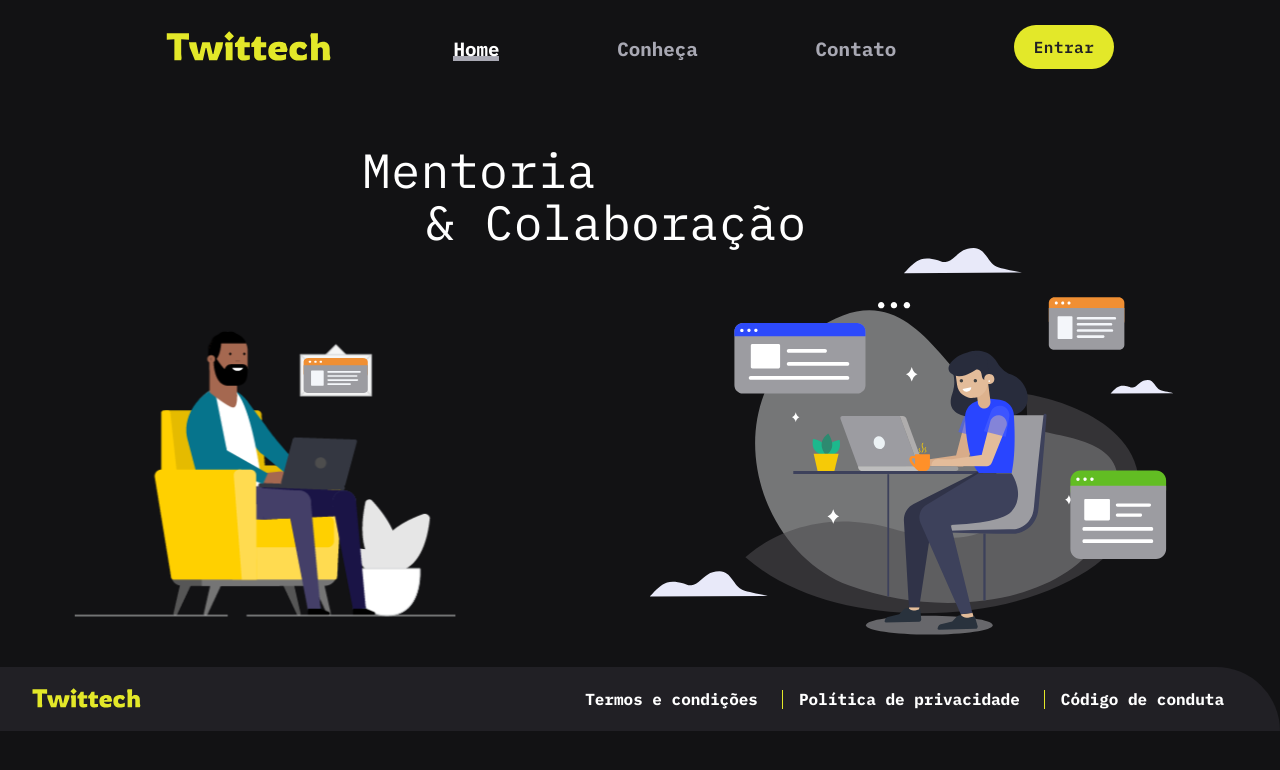
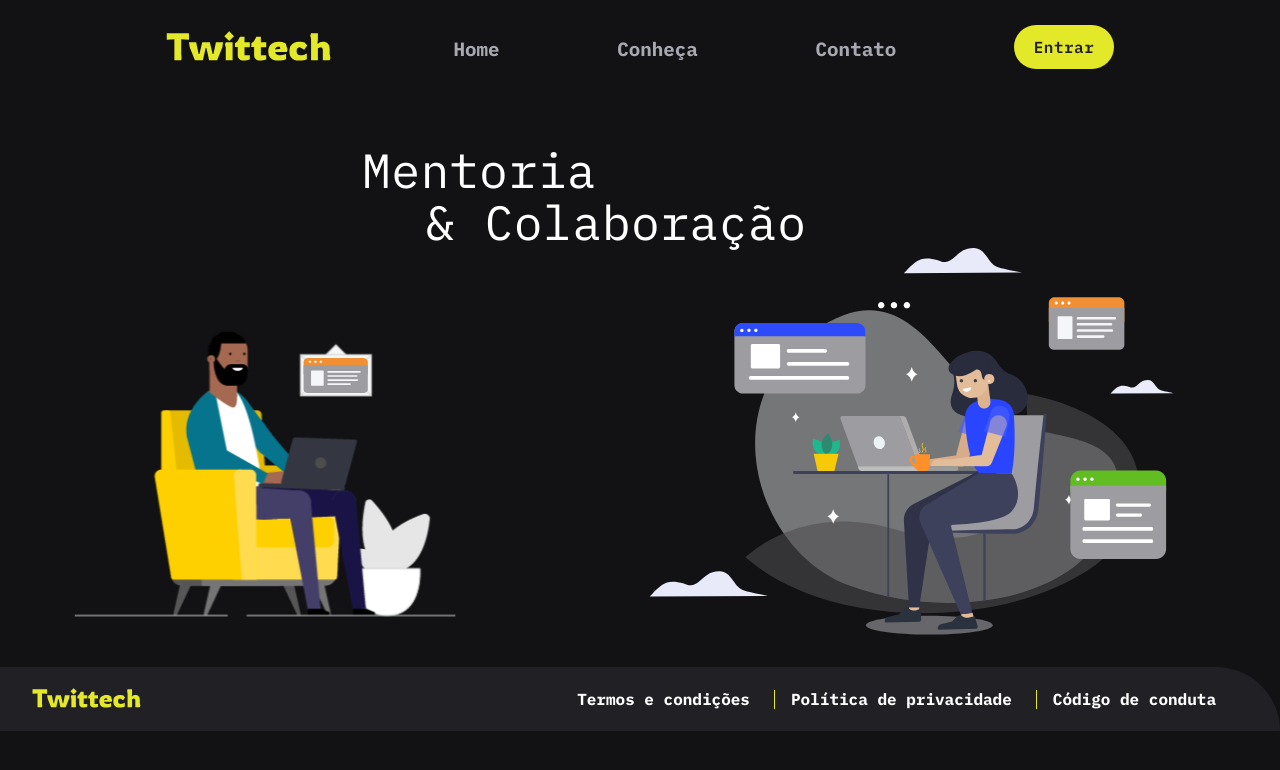
Before and after one commit to alinecbsr/twittech-front, a React (Create React App) app: page / in a window 1280 px wide. Shown: the top 770 px of the page. Built offline with nearby package versions, Linux system fonts and the light colour scheme.

Commit message:
Implemented routes and adjustment in style

```diff
--- a/src/assets/styles/GlobalStayles.js
+++ b/src/assets/styles/GlobalStayles.js
@@ -27,6 +27,10 @@ const GlobalStyles = createGlobalStyle`
   *::after {
     box-sizing: border-box;
   }
+
+  a {
+  text-decoration: none;
+  }
 `;
 
 export default GlobalStyles;
--- a/src/assets/styles/components/header.js
+++ b/src/assets/styles/components/header.js
@@ -118,7 +118,6 @@ export const ListItemLogin = styled(ListItem)`
 
 export const ListLink = styled.a`
   text-decoration: none;
-
   font-size: 1.2rem;
   cursor: pointer;
   color: ${colors.neutralLight};
--- a/src/components/Footer.js
+++ b/src/components/Footer.js
@@ -1,4 +1,5 @@
-import React from 'react';
+import React from "react";
+import { Link } from "react-router-dom";
 import logo from "../assets/images/logo.svg";
 
 import {
@@ -8,7 +9,7 @@ import {
   MenuList,
   MenuItem,
   MenuItemLink,
-} from '../assets/styles/components/footer';
+} from "../assets/styles/components/footer";
 
 export default function Footer() {
   return (
@@ -21,13 +22,19 @@ export default function Footer() {
       <Details>
         <MenuList>
           <MenuItem>
+            <Link to="/terms">
               <MenuItemLink>Termos e condições </MenuItemLink>
+            </Link>
           </MenuItem>
           <MenuItem>
+            <Link to="/privacy">
               <MenuItemLink>Política de privacidade</MenuItemLink>
+            </Link>
           </MenuItem>
           <MenuItem>
+            <Link to="/conduct">
               <MenuItemLink>Código de conduta</MenuItemLink>
+            </Link>
           </MenuItem>
         </MenuList>
       </Details>
--- a/src/components/Header.js
+++ b/src/components/Header.js
@@ -1,6 +1,7 @@
-import React, { useState, useEffect } from 'react';
-import logo from '../assets/images/logo.svg';
-import { Btn } from '../assets/styles/typography';
+import React, { useState } from "react";
+import { Link } from "react-router-dom";
+import logo from "../assets/images/logo.svg";
+import { Btn } from "../assets/styles/typography";
 import {
   HeaderStyle,
   Container,
@@ -16,40 +17,49 @@ import {
   ToggleOne,
   ToggleTwo,
   ToggleThree,
-} from '../assets/styles/components/header';
+} from "../assets/styles/components/header";
 
 export default function Header() {
   const [menuVisibility, setMenuVisibility] = useState(false);
-  const [activeSection, setActiveSection] = useState('#home');
-  const [scroll, setScroll] = useState(window.scrollY);
-
-  useEffect(() => {
-    window.addEventListener('scroll', () => {
-      setScroll(window.scrollY);
-      const observer = new IntersectionObserver(entries => {
-        entries.forEach(entry => {
-          const id = entry.target.getAttribute('id');
-          if (entry.isIntersecting && entry.intersectionRatio > 0.3) {
-            setActiveSection(`#${id}`);
-          }
-        });
-      });
-      document
-        .querySelectorAll('section[id]')
-        .forEach(section => observer.observe(section));
-    });
-  }, []);
 
   return (
-    <HeaderStyle scroll={scroll}>
+    <HeaderStyle>
       <Container>
-        <LogoLink
-          href="#"
-          target="_blank"
-          rel="noopener noreferrer"
-        >
+        <LogoLink>
           <Logo src={logo} alt="Twittech logo" />
         </LogoLink>
+
+        <Nav menuVisibility={menuVisibility}>
+          <NavList menuVisibility={menuVisibility}>
+            <ListItem>
+              <ListLink onClick={() => setMenuVisibility(false)}>Home</ListLink>
+            </ListItem>
+            <ListItem>
+              <Link to="/about">
+                <ListLink onClick={() => setMenuVisibility(false)}>
+                  Conheça
+                </ListLink>
+              </Link>
+            </ListItem>
+            <ListItem>
+              <Link to="/contact">
+                <ListLink onClick={() => setMenuVisibility(false)}>
+                  Contato
+                </ListLink>
+              </Link>
+            </ListItem>
+            <ListItemLogin>
+              <Link to="/login">
+                <ListLinkLogin onClick={() => setMenuVisibility(false)}>
+                  Entrar
+                </ListLinkLogin>
+              </Link>
+            </ListItemLogin>
+          </NavList>
+        </Nav>
+        <Link to="/login">
+          <Btn>Entrar</Btn>
+        </Link>
         <MenuToggle
           rule="button"
           aria-label="Abrir menu"
@@ -59,47 +69,6 @@ export default function Header() {
           <ToggleTwo menuVisibility={menuVisibility} />
           <ToggleThree menuVisibility={menuVisibility} />
         </MenuToggle>
-        <Nav menuVisibility={menuVisibility}>
-          <NavList menuVisibility={menuVisibility}>
-            <ListItem>
-              <ListLink
-                href="#home"
-                activeSection={activeSection}
-                onClick={() => setMenuVisibility(false)}
-              >
-                Home
-              </ListLink>
-            </ListItem>
-            <ListItem>
-              <ListLink
-                href="#about"
-                activeSection={activeSection}
-                onClick={() => setMenuVisibility(false)}
-              >
-                Conheça
-              </ListLink>
-            </ListItem>
-            <ListItem>
-              <ListLink
-                href="#contact"
-                activeSection={activeSection}
-                onClick={() => setMenuVisibility(false)}
-              >
-                Contato
-              </ListLink>
-            </ListItem>
-            <ListItemLogin>
-              <ListLinkLogin
-                href="#login"
-                activeSection={activeSection}
-                onClick={() => setMenuVisibility(false)}
-              >
-                Entrar
-              </ListLinkLogin>
-            </ListItemLogin>
-          </NavList>
-        </Nav>
-        <Btn>Entrar</Btn>
       </Container>
     </HeaderStyle>
   );
--- /dev/null
+++ b/src/pages/Conduct.js
@@ -0,0 +1,9 @@
+import React from 'react';
+
+function Conduct() {
+  return (
+    <h1>Page Conduct</h1>
+  )
+}
+
+export default Conduct;
--- /dev/null
+++ b/src/pages/Privacy.js
@@ -0,0 +1,9 @@
+import React from 'react';
+
+function Privacy() {
+  return (
+    <h1>Page Privacy</h1>
+  )
+}
+
+export default Privacy;
--- /dev/null
+++ b/src/pages/Terms.js
@@ -0,0 +1,9 @@
+import React from 'react';
+
+function Terms() {
+  return (
+    <h1>Page Terms</h1>
+  )
+}
+
+export default Terms;
--- a/src/routes.js
+++ b/src/routes.js
@@ -1,16 +1,25 @@
 import React from "react";
 import { BrowserRouter, Switch, Route } from "react-router-dom";
 
+import About from "./pages/About";
+import Conduct from "./pages/Conduct";
+import Contact from "./pages/Contact";
 import Landing from "./pages/Landing";
 import Login from "./pages/Login";
-
+import Privacy from "./pages/Privacy";
+import Terms from "./pages/Terms";
 
 function Routes() {
   return (
     <BrowserRouter>
       <Switch>
         <Route path="/" exact component={Landing} />
+        <Route path="/about" component={About} />
+        <Route path="/contact" component={Contact} />
         <Route path="/login" component={Login} />
+        <Route path="/conduct" component={Conduct} />
+        <Route path="/privacy" component={Privacy} />
+        <Route path="/terms" component={Terms} />
       </Switch>
     </BrowserRouter>
   );
```
Also changed, not shown: src/assets/styles/typography.js (line endings or trailing spaces). Lines whose indentation alone changed are shown as unchanged.
